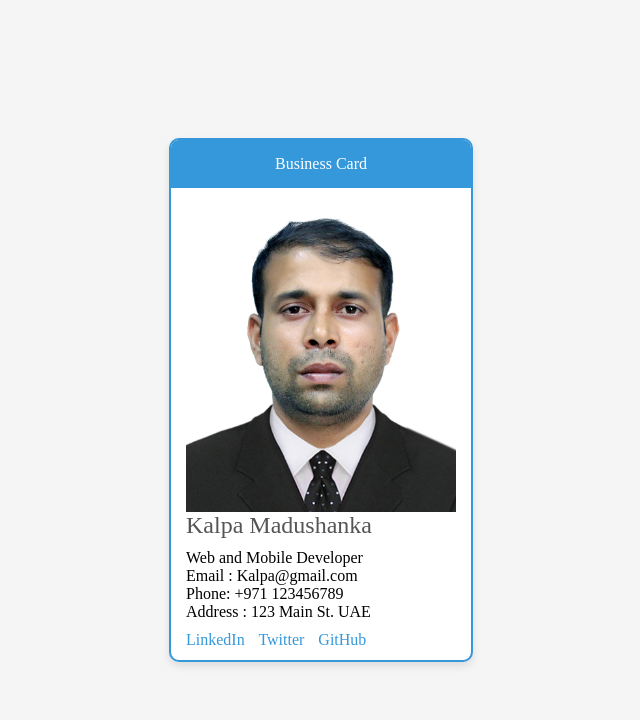
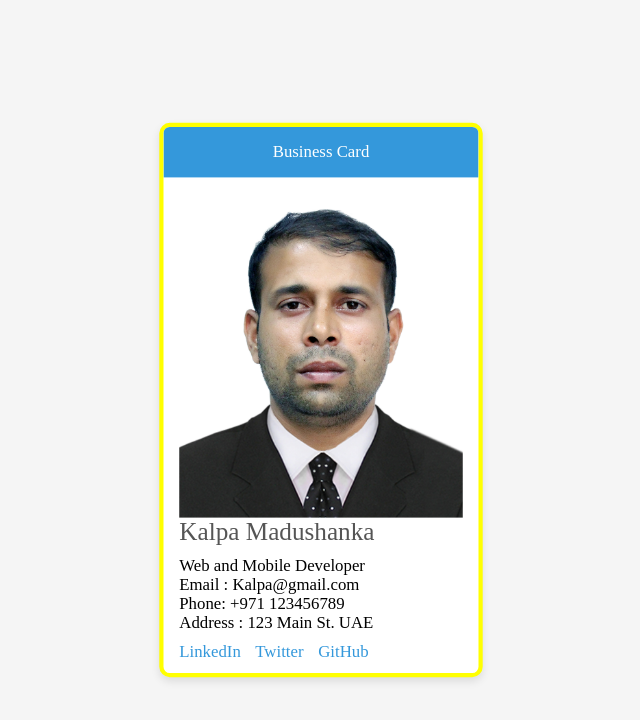
Before and after one commit to Kalian1991/01-business-card, a plain HTML site: page index.html in a window 1280 px wide. In both pictures the pointer is over the element 640 px from the left and 400 px from the top of the page. Shown: the whole page, without its empty margins (319-959 px from the left). Drawn offline with Linux system fonts and the light colour scheme.

Commit message:
add an scale animation to business card

```diff
--- a/index.html
+++ b/index.html
@@ -26,6 +26,7 @@
             border: 2px solid #3498db;
             box-shadow: 0 4px 8px rgba(0, 0, 0, 0.1);
             border-radius: 10px;
+            transition: transform 0.3s ease-in-out, border 0.3s ease-in-out;
         }
 
         .profile-img {
@@ -67,6 +68,11 @@
             color: #3498db;
         }
 
+        .business-card:hover {
+            transform: scale(1.05);
+            border: 4px solid yellow ;
+        }
+
 
     </style>
 
```
